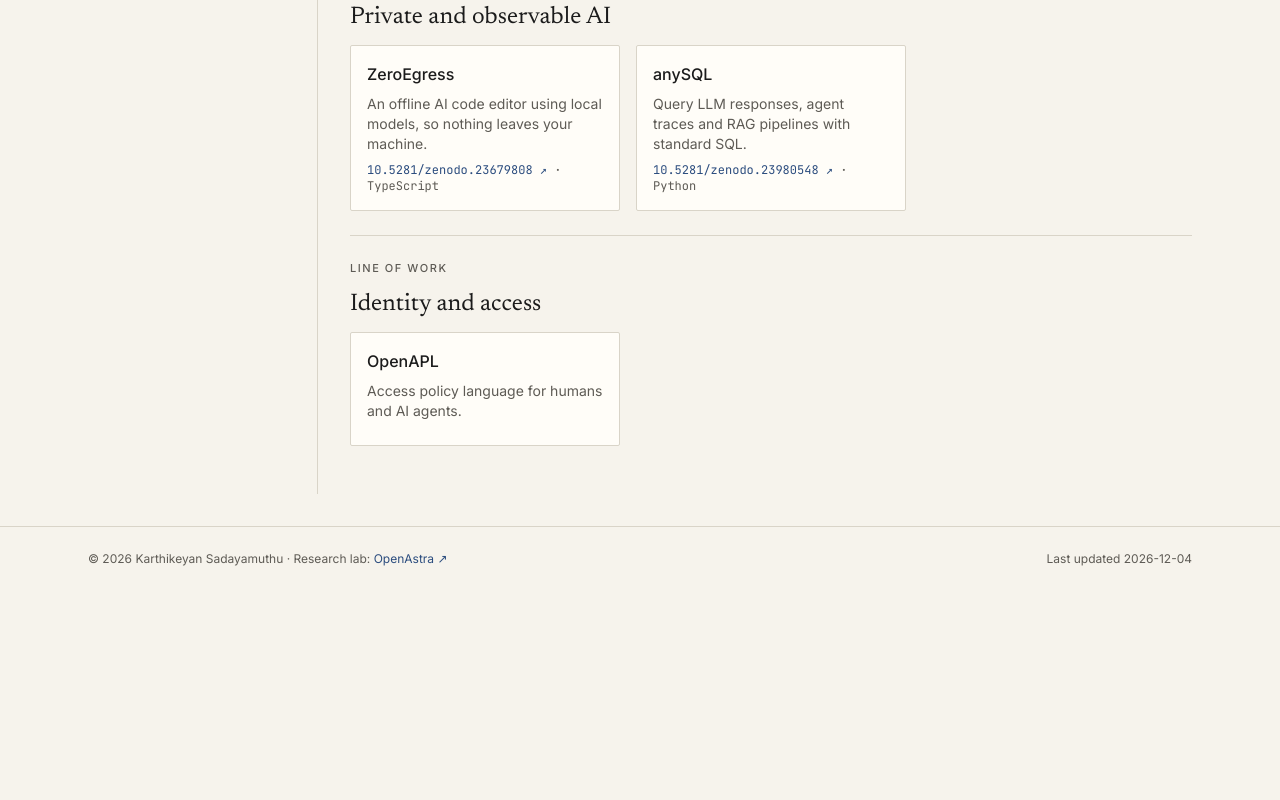
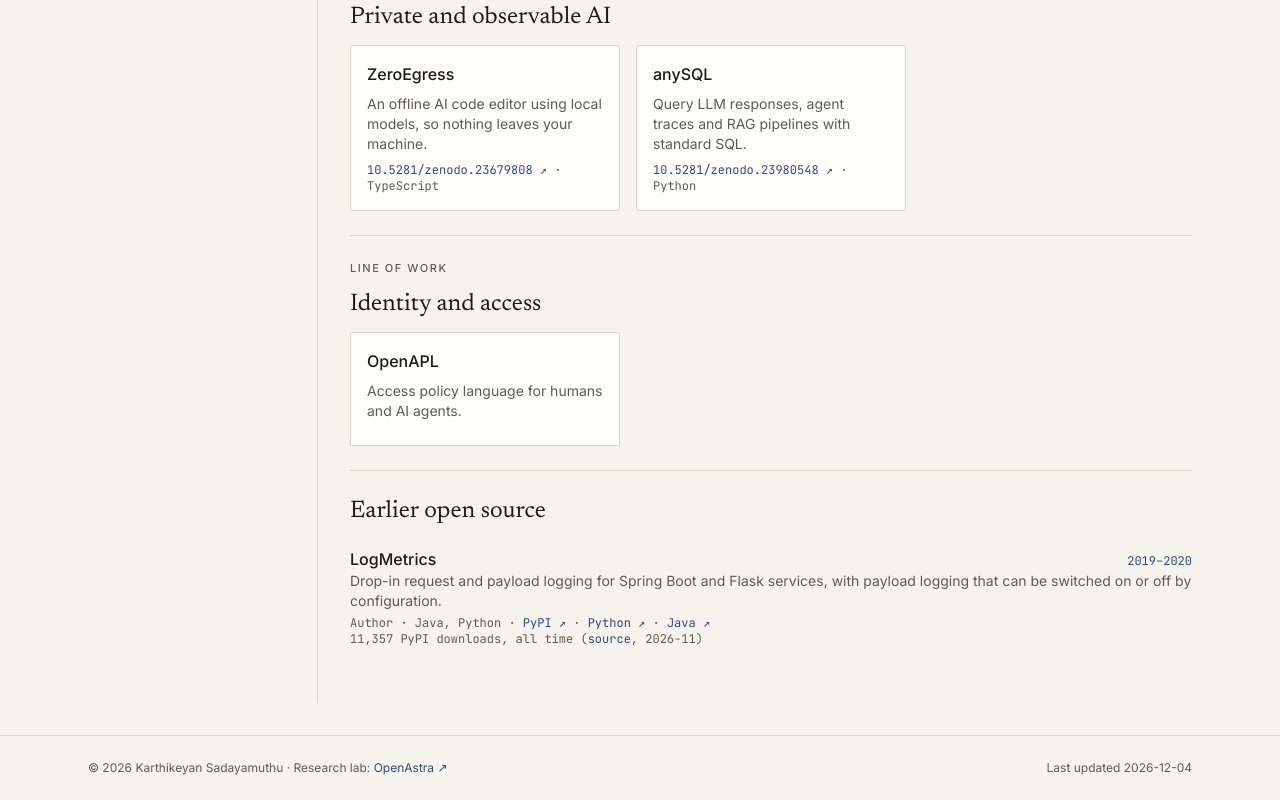
Before and after one commit to sadayamuthu/sadayamuthu.com, a React (Vite) app: page /research in a window 1280 px wide. Shown: the part 1051-1851 px from the top of the page. Before the commit the page ends 1642 px from the top, so only its background shows below. Built offline with nearby package versions, Linux system fonts and the light colour scheme.

Commit message:
Research: add LogMetrics under Earlier open source

```diff
--- a/src/data/research.json
+++ b/src/data/research.json
@@ -844,5 +844,39 @@
       "year": "2008"
     }
   ],
-  "recent": []
+  "recent": [],
+  "earlierOpenSource": [
+    {
+      "name": "LogMetrics",
+      "years": "2019–2020",
+      "summary": "Drop-in request and payload logging for Spring Boot and Flask services, with payload logging that can be switched on or off by configuration.",
+      "languages": [
+        "Java",
+        "Python"
+      ],
+      "role": "Author",
+      "links": [
+        {
+          "label": "PyPI",
+          "href": "https://pypi.org/project/logmetrics-sdk/"
+        },
+        {
+          "label": "Python",
+          "href": "https://github.com/devxchangeio/logmetrics-python"
+        },
+        {
+          "label": "Java",
+          "href": "https://github.com/devxchangeio/logmetrics-java"
+        }
+      ],
+      "metrics": [
+        {
+          "label": "PyPI downloads, all time",
+          "value": "11,357",
+          "source": "https://pepy.tech/projects/logmetrics-sdk",
+          "asOf": "2026-11"
+        }
+      ]
+    }
+  ]
 }
--- a/src/pages/Research.jsx
+++ b/src/pages/Research.jsx
@@ -1,5 +1,5 @@
 import { Link } from 'react-router-dom'
-import { allProjects, visibleThemes, primaryLink } from '../data/site'
+import { data, allProjects, visibleThemes, primaryLink } from '../data/site'
 import { FullName, ProjectName, Section } from '../components/ui'
 
 function Card({ project }) {
@@ -30,10 +30,50 @@ function Card({ project }) {
   )
 }
 
+const has = (v) => typeof v === 'string' && v.trim() !== ''
+
+function Earlier({ item }) {
+  const links = (item.links || []).filter((l) => has(l.href))
+  const metrics = (item.metrics || []).filter((m) => has(m.value))
+  const meta = [item.role, (item.languages || []).join(', ')].filter(has).join(' · ')
+  return (
+    <div className="py-2 border-b border-rule/60 last:border-b-0">
+      <div className="flex flex-wrap items-baseline justify-between gap-x-4">
+        <span className="font-medium">{item.name}</span>
+        {has(item.years) && <span className="font-mono text-xs text-acc">{item.years}</span>}
+      </div>
+      {has(item.summary) && <p className="text-sm text-ink-muted">{item.summary}</p>}
+      <p className="font-mono text-xs text-ink-muted mt-1">
+        {meta}
+        {links.map((l) => (
+          <span key={l.href}>
+            {meta || links.indexOf(l) > 0 ? ' · ' : ''}
+            <a href={l.href} target="_blank" rel="noreferrer" className="text-acc hover:underline">
+              {l.label} <span aria-hidden="true">↗</span>
+            </a>
+          </span>
+        ))}
+      </p>
+      {metrics.map((m) => (
+        <p key={m.label} className="font-mono text-xs text-ink-muted">
+          {m.value} {m.label}
+          {has(m.source) && (
+            <>
+              {' '}(<a href={m.source} target="_blank" rel="noreferrer" className="text-acc hover:underline">source</a>
+              {has(m.asOf) && `, ${m.asOf}`})
+            </>
+          )}
+        </p>
+      ))}
+    </div>
+  )
+}
+
 export default function Research() {
   const n = allProjects().length
   const themes = visibleThemes()
   const lines = themes.length
+  const earlier = (data.earlierOpenSource || []).filter((e) => has(e.name))
   return (
     <div>
       <h1 className="font-serif text-3xl mb-2">Research</h1>
@@ -47,6 +87,9 @@ export default function Research() {
           </div>
         </Section>
       ))}
+      <Section title="Earlier open source">
+        {earlier.length > 0 && earlier.map((e) => <Earlier key={e.name} item={e} />)}
+      </Section>
     </div>
   )
 }
```
Also changed, not shown: 1 other file (tests, documents, lock files or other folders).
